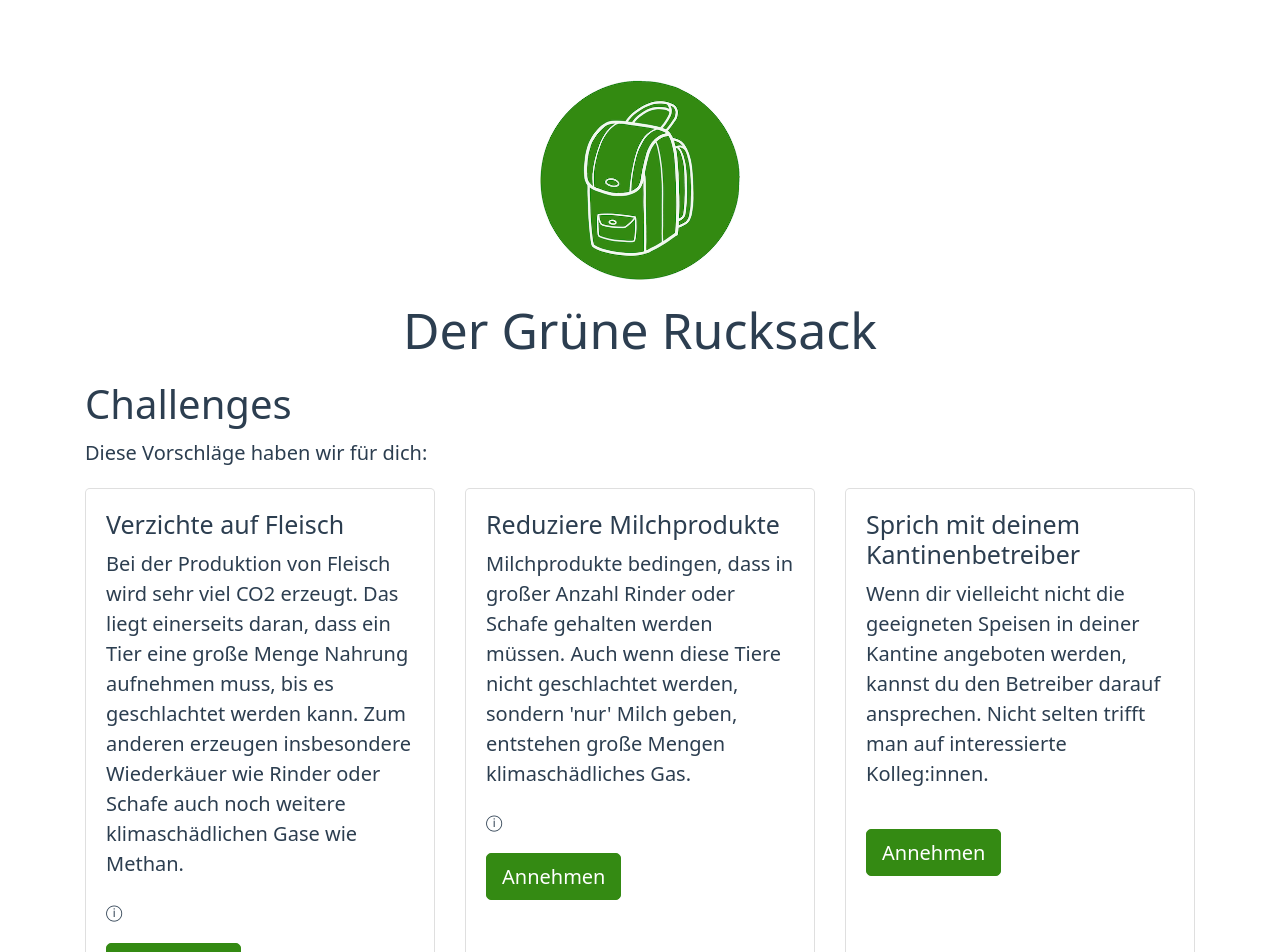
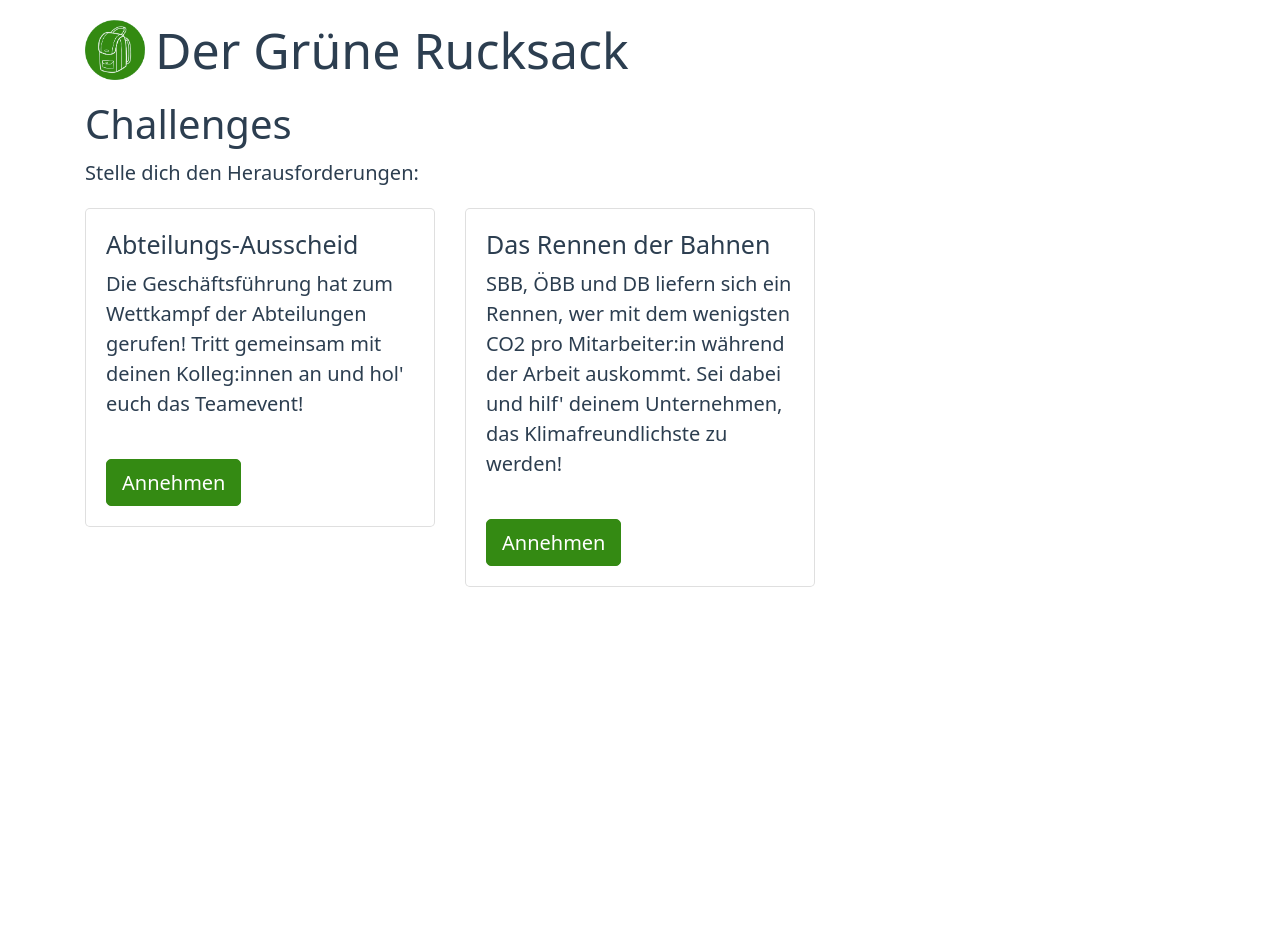
Before and after one commit to drei-lander-hack/green-backpack, a Vue app: page /#/section/1/challenges in a window 1280 px wide. Shown: the top 952 px of the page. After the commit the page ends 800 px from the top, so only its background shows below. Built offline with nearby package versions, Linux system fonts and the light colour scheme.

Commit message:
Separated behaviour and Challenges

```diff
--- a/src/components/Behaviour.vue
+++ b/src/components/Behaviour.vue
@@ -2,8 +2,12 @@
 import { defineComponent } from 'vue'
 import suggestions from "../data/suggestions"
 import { useStore } from 'vuex'
+import Card from "./Card.vue"
+import { mutationTypes } from '../store'
 
 const component = defineComponent({
+  components: { Card },
+
   setup() {
     const store = useStore()
     return { store }
@@ -21,7 +25,14 @@ const component = defineComponent({
         return suggestion.who.includes(this.store.state.userProfile.foodCategory)
       })
     }
-  }
+  },
+
+  beforeRouteEnter(to, from, next) {
+    next((vm) => {
+      const c = (vm as unknown as typeof component)
+      c.$store.commit(mutationTypes.minimizeMainImage())
+    })
+  },
 })
 
 export default component
@@ -36,18 +47,13 @@ export default component
     </p>
 
     <div class="row">
-      <div v-for="suggestion in mySuggestions()" :key="suggestion.title" class="col-md-4 col-sm-1">
-        <div class="card">
-          <div class="card-body">
-            <h5 class="card-title">{{ suggestion.title }}</h5>
-            <p class="card-text">{{ suggestion.description }}</p>
-            <details v-if="suggestion.moreInfo">
-              <summary>ⓘ</summary>
-              <p>{{ suggestion.moreInfo }}</p>
-            </details>
-          </div>
-        </div>
-      </div>
+      <Card v-for="suggestion in mySuggestions()" :key="suggestion.title" :title="suggestion.title">
+        <p class="card-text">{{ suggestion.description }}</p>
+        <details v-if="suggestion.moreInfo">
+          <summary>ⓘ</summary>
+          <p>{{ suggestion.moreInfo }}</p>
+        </details>
+      </Card>
     </div>
   </div>
 </template>
--- /dev/null
+++ b/src/components/Card.vue
@@ -0,0 +1,20 @@
+<script lang="ts">
+import { defineComponent } from 'vue'
+
+export default defineComponent({
+  props: {
+    title: String
+  }
+})
+</script>
+
+<template>
+  <div class="col-md-4 col-sm-1">
+    <div class="card">
+      <div class="card-body">
+        <h5 class="card-title">{{ title }}</h5>
+        <slot />
+      </div>
+    </div>
+  </div>
+</template>
--- a/src/components/Challenges.vue
+++ b/src/components/Challenges.vue
@@ -1,9 +1,13 @@
 <script lang="ts">
 import { defineComponent } from 'vue'
-import suggestions from "../data/suggestions"
+import challenges from "../data/challenges"
 import { useStore } from 'vuex'
+import Card from "./Card.vue"
+import { mutationTypes } from '../store'
 
 const component = defineComponent({
+  components: { Card },
+
   setup() {
     const store = useStore()
     return { store }
@@ -11,8 +15,15 @@ const component = defineComponent({
 
   data() {
     return {
-      suggestions,
+      challenges,
     }
+  },
+
+  beforeRouteEnter(to, from, next) {
+    next((vm) => {
+      const c = (vm as unknown as typeof component)
+      c.$store.commit(mutationTypes.minimizeMainImage())
+    })
   },
 })
 
@@ -24,25 +35,16 @@ export default component
     <h2>Challenges</h2>
 
     <p>
-      Diese Vorschläge haben wir für dich:
+      Stelle dich den Herausforderungen:
     </p>
 
     <div class="row">
-      <div v-for="suggestion in suggestions" :key="suggestion.title" class="col-md-4 col-sm-1">
-        <div class="card">
-          <div class="card-body">
-            <h5 class="card-title">{{ suggestion.title }}</h5>
-            <p class="card-text">{{ suggestion.description }}</p>
-            <details v-if="suggestion.moreInfo">
-              <summary>ⓘ</summary>
-              <p>{{ suggestion.moreInfo }}</p>
-            </details>
-            <div class="btn-container">
-              <a href="#" class="btn btn-primary">Annehmen</a>
-            </div>
-          </div>
+      <Card v-for="(challenge, index) in challenges" :key="index" :title="challenge.title">
+        <p class="card-text">{{ challenge.description }}</p>
+        <div class="btn-container">
+          <a href="#" class="btn btn-primary">Annehmen</a>
         </div>
-      </div>
+      </Card>
     </div>
   </div>
 </template>
@@ -62,17 +64,4 @@ export default component
     }
   }
 }
-
-details {
-  font-size: 80%;
-}
-
-summary {
-  list-style: none;
-  font-size: 100%;
-}
-
-details > summary::-webkit-details-marker {
-  display: none;
-}
 </style>
--- a/src/components/Comparison.vue
+++ b/src/components/Comparison.vue
@@ -1,8 +1,9 @@
 <script lang="ts">
 import { defineComponent } from 'vue'
 import VueApexCharts from "vue3-apexcharts"
+import { mutationTypes } from '../store'
 
-export default defineComponent({
+const component = defineComponent({
   components: {
     VueApexCharts,
   },
@@ -38,8 +39,17 @@ export default defineComponent({
         data: [this.value, this.reference] as number[]
       }]
     }
-  }
+  },
+
+  beforeRouteEnter(to, from, next) {
+    next((vm) => {
+      const c = (vm as unknown as typeof component)
+      c.$store.commit(mutationTypes.minimizeMainImage())
+    })
+  },
 })
+
+export default component
 </script>
 
 <template>
--- a/src/components/MainPage.vue
+++ b/src/components/MainPage.vue
@@ -17,7 +17,7 @@ const component = defineComponent({
     })
   },
 
-computed: {
+  computed: {
     ...mapState(["sections"])
   }
 })
--- /dev/null
+++ b/src/data/challenges.ts
@@ -0,0 +1,10 @@
+export default [
+  {
+    title: "Abteilungs-Ausscheid",
+    description: "Die Geschäftsführung hat zum Wettkampf der Abteilungen gerufen! Tritt gemeinsam mit deinen Kolleg:innen an und hol' euch das Teamevent!"
+  },
+  {
+    title: "Das Rennen der Bahnen",
+    description: "SBB, ÖBB und DB liefern sich ein Rennen, wer mit dem wenigsten CO2 pro Mitarbeiter:in während der Arbeit auskommt. Sei dabei und hilf' deinem Unternehmen, das Klimafreundlichste zu werden!"
+  }
+]
```
